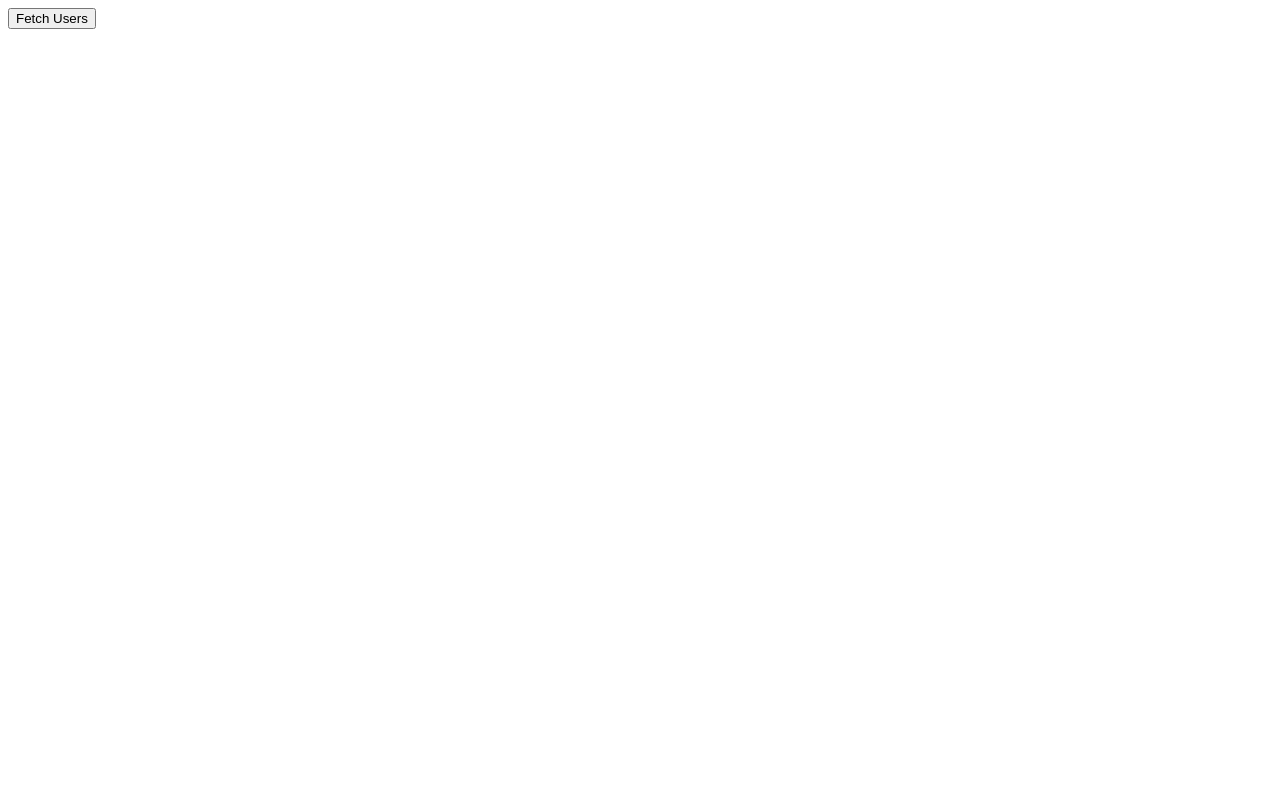
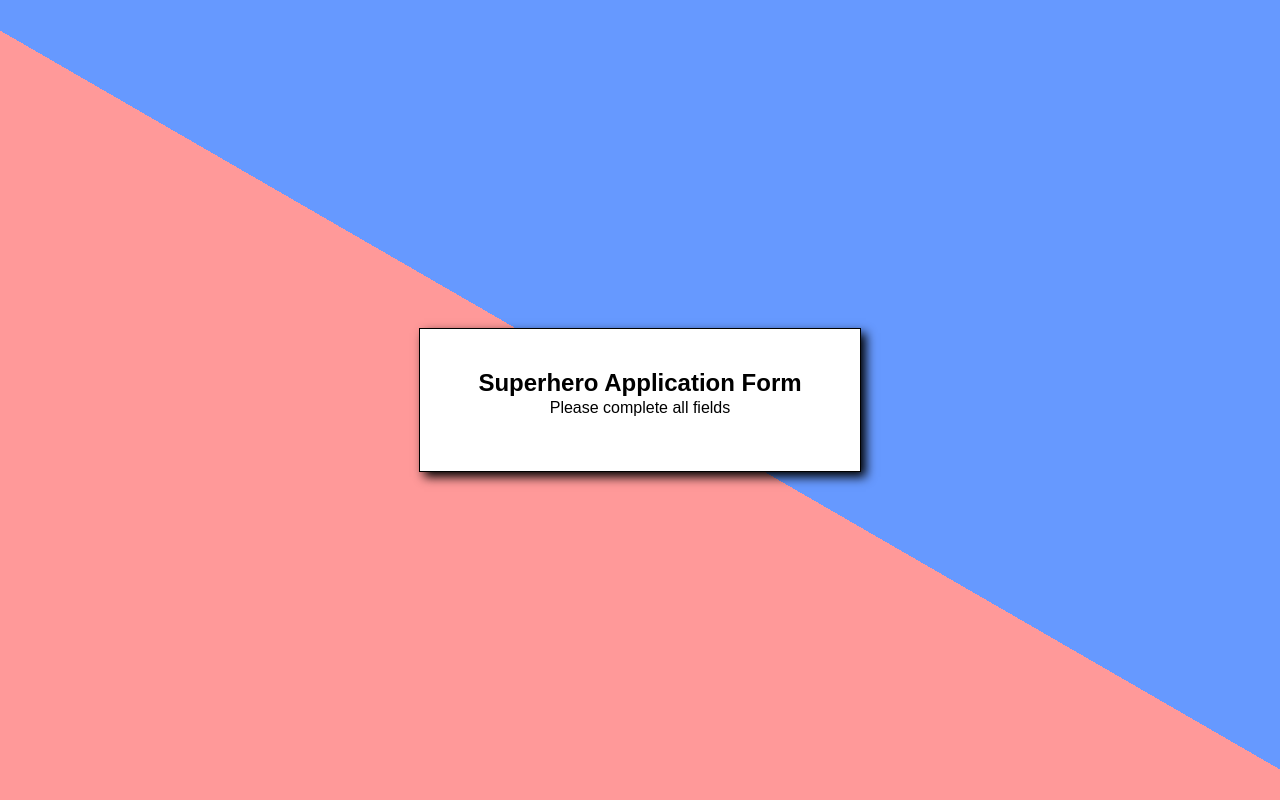
Before and after one commit to djimgon/react-learning-lab, a React app in the folder frontend/: page / in a window 1280 px wide. Built offline with nearby package versions, Linux system fonts and the light colour scheme; the HTML template or start-up script is replaced by a standard one.

Commit message:
Workshop 03 - Starting

```diff
--- a/frontend/src/App.jsx
+++ b/frontend/src/App.jsx
@@ -1,4 +1,4 @@
-import Exercise from './exercises/11-useactionstateoutsideaform/Exercise'
+import Exercise from './workshop/03-superhero-application-form/Exercise';
 
 function App() {
   return <Exercise />
--- /dev/null
+++ b/frontend/src/workshop/03-superhero-application-form/Exercise.jsx
@@ -0,0 +1,12 @@
+import './styles.css';
+
+const Exercise = () => {
+  return (
+    <div className="form-wrap">
+      <h2>Superhero Application Form</h2>
+      <p>Please complete all fields</p>
+    </div>
+  );
+};
+
+export default Exercise;
--- /dev/null
+++ b/frontend/src/workshop/03-superhero-application-form/styles.css
@@ -0,0 +1,58 @@
+
+body {
+  margin: 0;
+  padding: 0;
+  min-height: 100vh;
+  font-family: Arial, sans-serif;
+  display: flex;
+  justify-content: center;
+  align-items: center;
+  background: linear-gradient(30deg, #ff9999 50%, #6699ff 50%)
+}
+
+.form-wrap {
+  background-color: white;
+  width: 400px;
+  padding: 20px;
+  border: 1px solid black;
+  box-shadow: 5px 5px 10px black;
+}
+
+.form-wrap h2,
+.form-wrap p {
+  text-align: center;
+}
+
+.form-wrap p {
+  position: relative;
+  top: -18px;
+}
+
+.section {
+  display: flex;
+  margin-bottom: 30px;
+}
+
+.column {
+  flex-direction: column;
+}
+
+.submit-wrap {
+  text-align: center;
+}
+
+.submit-btn {
+  display: block;
+  margin: 0 auto;
+  padding: 0.4rem 0.5rem;
+  border: 1px solid black
+}
+
+.submit-btn:hover {
+  cursor: pointer;
+  background-color: #f3f3f3;
+}
+
+.submit-btn:disabled {
+  cursor: not-allowed;
+}
```
